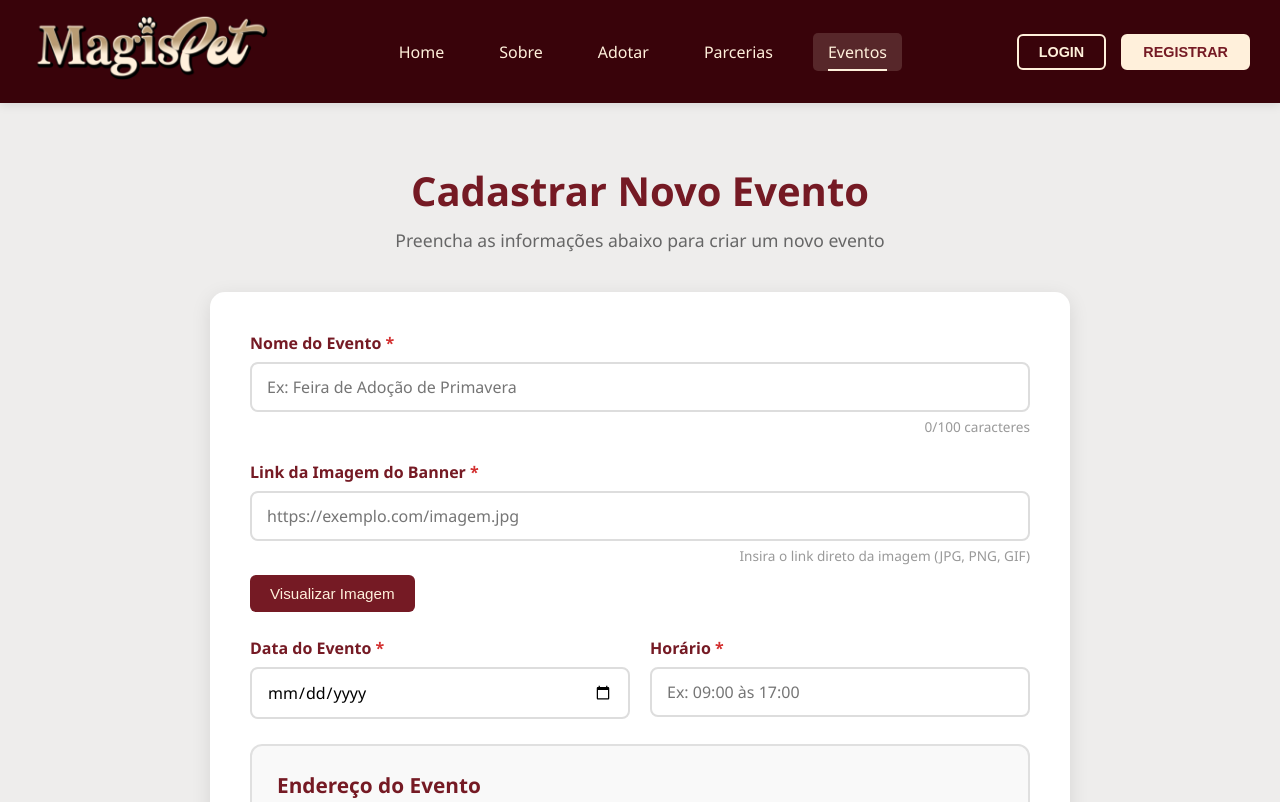
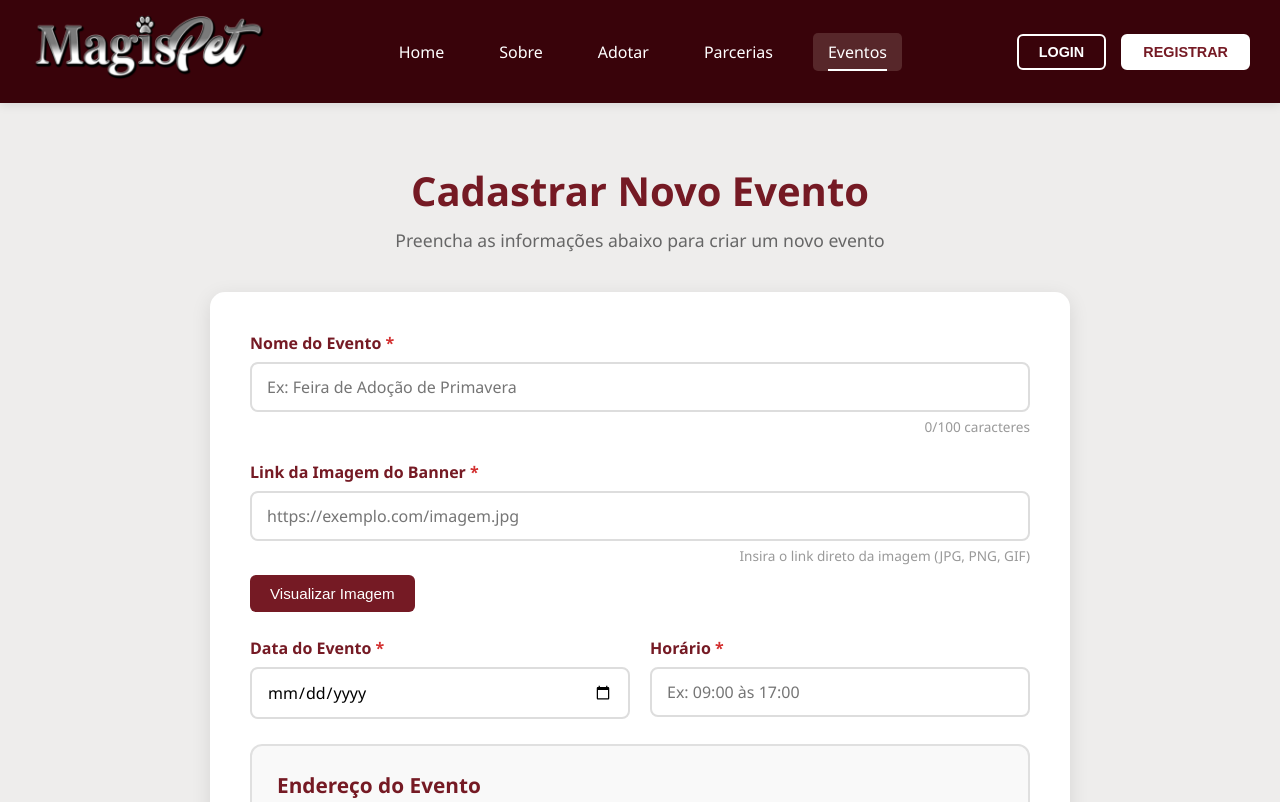
Before and after one commit to GustasMadureira/ProjetoMagisPEt, a plain HTML site: page cadastros-events.html in a window 1280 px wide. Shown: the top 802 px of the page. Drawn offline with Linux system fonts and the light colour scheme.

Commit message:
Alteração nas cores do header

```diff
--- a/assets/css/cadastros-events.css
+++ b/assets/css/cadastros-events.css
@@ -43,7 +43,7 @@ body {
 }
 
 .logo h1 {
-  color: #fff0db;
+  color: #ffffff;
   font-size: 1.8rem;
   font-weight: bold;
   cursor: pointer;
@@ -61,7 +61,7 @@ body {
 }
 
 .nav-link {
-  color: #fff0db;
+  color: #ffffff;
   text-decoration: none;
   font-weight: 500;
   font-size: 1rem;
@@ -74,7 +74,7 @@ body {
 .nav-link:hover,
 .nav-link.active {
   background-color: rgba(255, 240, 219, 0.15);
-  color: #fff0db;
+  color: #ffffff;
 }
 
 .nav-link.active::after {
@@ -84,7 +84,7 @@ body {
   left: 15px;
   right: 15px;
   height: 2px;
-  background-color: #fff0db;
+  background-color: #ffffff;
 }
 
 .header-actions {
@@ -96,7 +96,7 @@ body {
 .btn-login,
 .btn-registrar {
   padding: 8px 20px;
-  border: 2px solid #fff0db;
+  border: 2px solid #ffffff;
   border-radius: 6px;
   font-weight: 600;
   font-size: 0.9rem;
@@ -106,16 +106,16 @@ body {
 
 .btn-login {
   background-color: transparent;
-  color: #fff0db;
+  color: #ffffff;
 }
 
 .btn-login:hover {
-  background-color: #fff0db;
+  background-color: #ffffff;
   color: #751a24;
 }
 
 .btn-registrar {
-  background-color: #fff0db;
+  background-color: #ffffff;
   color: #751a24;
 }
 
@@ -151,7 +151,7 @@ body {
 
 /* ========== FOOTER ========== */
 .footer {
-  background-color: #fff0db;
+  background-color: #ffffff;
   color: #751a24;
   padding: 40px 20px 20px;
   margin-top: auto;
@@ -346,7 +346,7 @@ body {
 
 .btn-salvar {
   background-color: #751a24;
-  color: #fff0db;
+  color: #ffffff;
 }
 
 .btn-salvar:hover {
@@ -446,7 +446,7 @@ input[readonly]:focus {
 /* Preview de imagem */
 .btn-preview {
   background-color: #751a24;
-  color: #fff0db;
+  color: #ffffff;
   border: none;
   padding: 10px 20px;
   border-radius: 6px;
--- a/assets/css/events-style.css
+++ b/assets/css/events-style.css
@@ -74,7 +74,7 @@ body {
 .nav-link:hover,
 .nav-link.active {
   background-color: rgba(255, 240, 219, 0.15);
-  color: #fff0db;
+  color: #ffffff;
 }
 
 .nav-link.active::after {
@@ -96,7 +96,7 @@ body {
 .btn-login,
 .btn-registrar {
   padding: 8px 20px;
-  border: 2px solid #fff0db;
+  border: 2px solid #ffffff;
   border-radius: 6px;
   font-weight: 600;
   font-size: 0.9rem;
@@ -106,21 +106,21 @@ body {
 
 .btn-login {
   background-color: transparent;
-  color: #fff0db;
+  color: #ffffff;
 }
 
 .btn-login:hover {
-  background-color: #fff0db;
+  background-color: #ffffff;
   color: #751a24;
 }
 
 .btn-registrar {
-  background-color: #fff0db;
+  background-color: #ffffff;
   color: #751a24;
 }
 
 .btn-registrar:hover {
-  background-color: #f5d6b8;
+  background-color: #ffffff;
 }
 
 @media (max-width: 768px) {
@@ -232,7 +232,7 @@ body {
 
 .btn-ver-mais {
   background-color: #751a24;
-  color: #fff0db;
+  color: #ffffff;
   border: none;
   padding: 12px 24px;
   font-size: 1rem;
@@ -330,7 +330,7 @@ body {
   display: grid;
   grid-template-columns: repeat(auto-fit, minmax(200px, 1fr));
   gap: 15px;
-  background-color: #fff0db;
+  background-color: #ffffff;
   padding: 20px;
   border-radius: 8px;
   margin-bottom: 25px;
@@ -462,7 +462,7 @@ body {
 
 /* ========== AVALIAÇÃO ========== */
 .secao-avaliacao {
-  border-top: 2px solid #fff0db;
+  border-top: 2px solid #ffffff;
   padding-top: 25px;
   margin-bottom: 30px;
 }
@@ -497,7 +497,7 @@ body {
 
 /* ========== COMENTÁRIOS ========== */
 .secao-comentarios {
-  border-top: 2px solid #fff0db;
+  border-top: 2px solid #ffffff;
   padding-top: 25px;
 }
 
@@ -549,7 +549,7 @@ body {
 
 .btn-enviar-comentario {
   background-color: #751a24;
-  color: #fff0db;
+  color: #ffffff;
   border: none;
   padding: 12px 24px;
   font-size: 1rem;
--- a/cadastros-events.html
+++ b/cadastros-events.html
@@ -5,7 +5,7 @@
   <meta charset="UTF-8" />
   <meta name="viewport" content="width=device-width, initial-scale=1.0" />
   <title>Cadastrar Evento - MagisPet</title>
-  <link rel="icon" href="assetes/img/icone_magis_vermelho.png" type="image/png" />
+  <link rel="icon" href="assets/img/icone_magis_vermelho.png" type="image/png"/>
   <link rel="stylesheet" href="assets/css/cadastros-events.css" />
 </head>
 
@@ -15,7 +15,11 @@
     <div class="container-header">
       <div class="logo">
         <h1>
-          <img src="assets/img/teste_bege.png" alt="Magispet" class="logo-img" />
+          <img
+              src="assets/img/magispet prata 3.png"
+              alt="Magispet"
+              class="logo-img"
+            />
         </h1>
       </div>
       <nav class="nav-menu">
```
